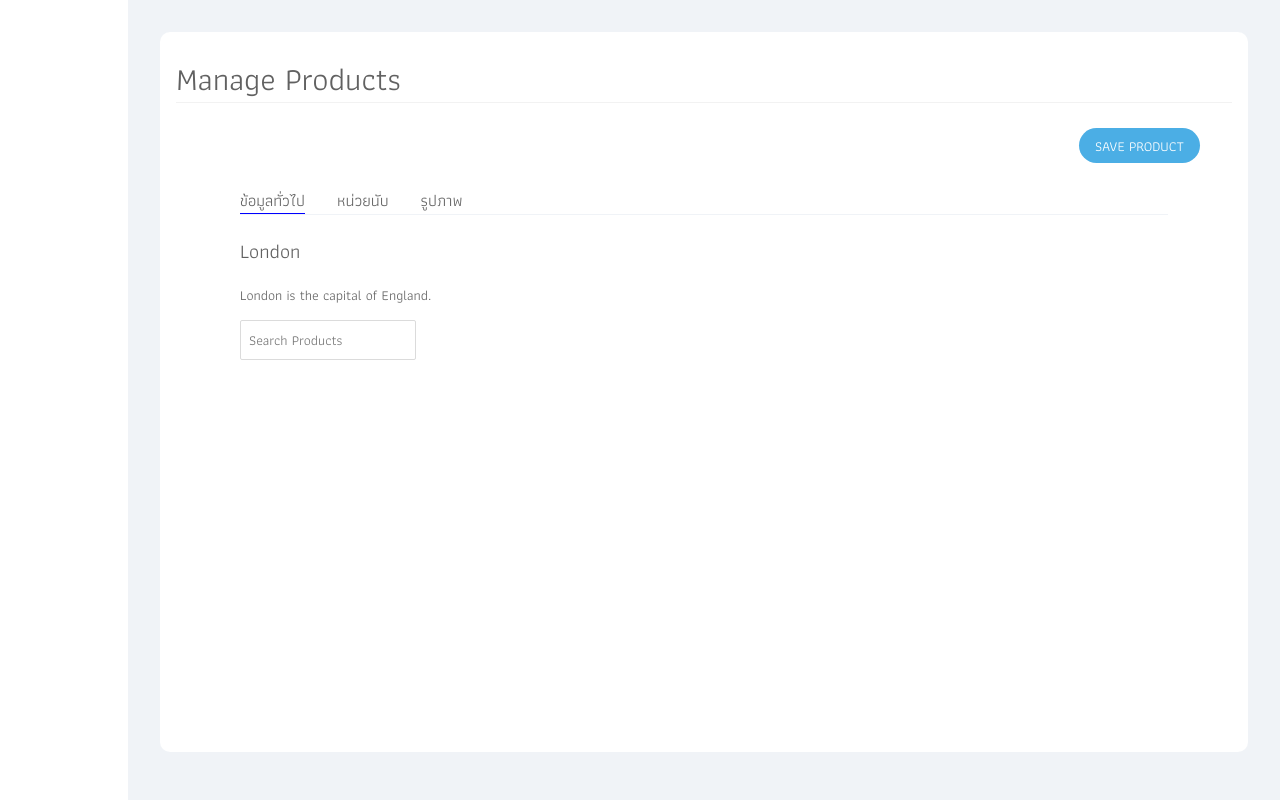
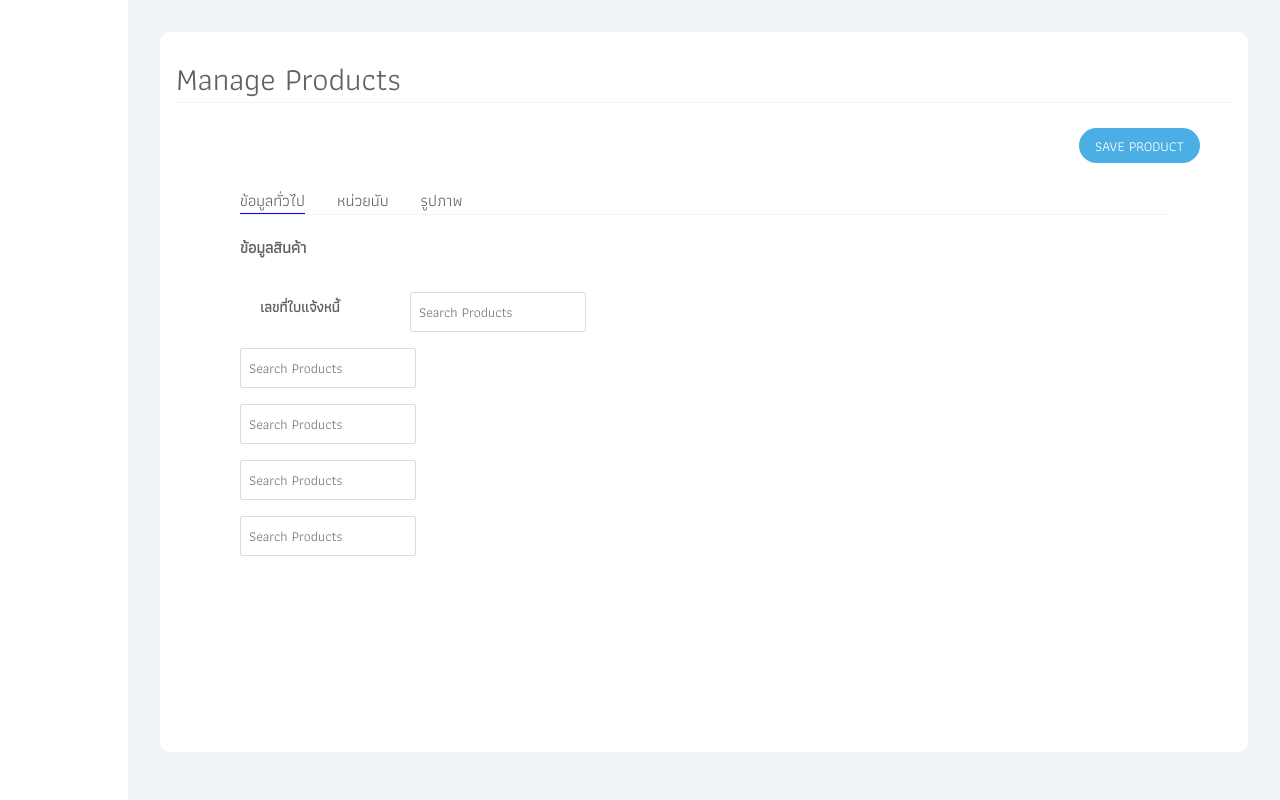
Before and after one commit to Alyc0ne/iCart-Angular, an Angular app: page /NewProduct in a window 1280 px wide. Built offline with nearby package versions, Linux system fonts and the light colour scheme.

Commit message:
Design Product New

```diff
--- a/src/app/modules/product/New/product-new.component.html
+++ b/src/app/modules/product/New/product-new.component.html
@@ -7,15 +7,34 @@
 
 <div class="container-detail">
     <div class="tabbar">
-        <div class="tab active" id="info">ข้อมูลทั่วไป</div>
-        <div class="tab" id="unit">หน่วยนับ</div>
-        <div class="tab" id="images">รูปภาพ</div>
+        <div class="tab active" id="info" (click)="switchTab('info')">ข้อมูลทั่วไป</div>
+        <div class="tab" id="unit" (click)="switchTab('unit')">หน่วยนับ</div>
+        <div class="tab" id="images" (click)="switchTab('images')">รูปภาพ</div>
     </div>
 
     <div class="tab-content">
         <div class="tab-pane active" id="info">
-            <h2>London</h2>
-            <p>London is the capital of England.</p>
+            <div class="text-header">ข้อมูลสินค้า</div>
+            <!-- <form> -->
+                <div class="form-group">
+                    <span class="req"></span>
+                    <label for="InvoiceNo" class="formLabel" title="เลขที่ใบแจ้งหนี้">เลขที่ใบแจ้งหนี้</label>
+                    <div class="form-content">
+                        <input type="text" name="" id="" placeholder="Search Products">
+                    </div>
+                </div>
+
+
+                <div class="form-content">
+                    <input type="text" name="" id="" placeholder="Search Products">
+                </div>
+                <div class="form-content">
+                    <input type="text" name="" id="" placeholder="Search Products">
+                </div>
+                <div class="form-content">
+                    <input type="text" name="" id="" placeholder="Search Products">
+                </div>
+            <!-- </form> -->
         </div>
 
         <div class="tab-pane" id="unit">
@@ -33,10 +52,3 @@
 
     <input type="text" name="" id="" placeholder="Search Products">
 </div>
-
-
-<script>
-    document.getElementById('tab').addEventListener("click", (e) => {
-        console.log(e)
-    });
-</script>
--- a/src/app/modules/product/New/product-new.component.ts
+++ b/src/app/modules/product/New/product-new.component.ts
@@ -8,4 +8,30 @@ import { Component } from '@angular/core';
 
 export class ProductNewComponent {
 
+    switchTab(tabid) {
+        if (!!tabid) {
+            var listtab = document.querySelectorAll(".tab");
+            if (listtab.length > 0) {
+                listtab.forEach(function(elem) {
+                    if (tabid == elem.id) {
+                        elem.classList.add("active");
+                    }
+                    else
+                    {
+                        elem.classList.remove("active");
+                    }
+                });
+            }
+
+            var tabpane = document.getElementsByClassName('tab-content')[0].querySelectorAll(".tab-pane");
+            if (tabpane.length > 0) {
+                tabpane.forEach(element => {
+                    if (tabid == element.id)
+                        element.classList.add("active");
+                    else
+                        element.classList.remove("active");
+                });
+            }
+        }
+    }
 }
--- a/src/styles.css
+++ b/src/styles.css
@@ -340,6 +340,10 @@ input[type="checkbox"] {
     border-bottom: solid 1px  #F0F3F7;
 }
 
+.tabbar > div.tab {
+    cursor: pointer;
+}
+
 .tabbar > div.tab.active {
     border-bottom: solid 1px  blue;
 }
@@ -348,7 +352,6 @@ input[type="checkbox"] {
     border-bottom: solid 1px  blue;
 }
 
-
 .tab-content > div {
     display: none;
 }
@@ -356,3 +359,45 @@ input[type="checkbox"] {
 .tab-content > div.active {
     display: block;
 }
+
+.text-header {
+    font-size: 16px;
+    font-weight: bold;
+    margin-bottom: 2rem;
+}
+
+.form-group {
+    margin: 0px;
+    height: auto;
+    min-height: 40px;
+    display: flex;
+    flex-direction: row;
+}
+
+.req {
+    min-width: 20px;
+    height: 5px;
+    padding-left: 7px;
+    color: red;
+    margin-top: 5px;
+}
+
+.formLabel {
+    font-weight: bold;
+    line-height: 30px;
+    width: 15%;
+    padding: 0px;
+    display: inline-block;
+    margin-bottom: 5px;
+    min-width: 150px;
+    /* word-wrap: break-word; */
+    -o-text-overflow: ellipsis;
+    text-overflow: ellipsis;
+    overflow: hidden;
+    white-space: nowrap;
+    font-size: 11pt !important;
+}
+
+.form-content {
+    width: 100%;
+}
```
